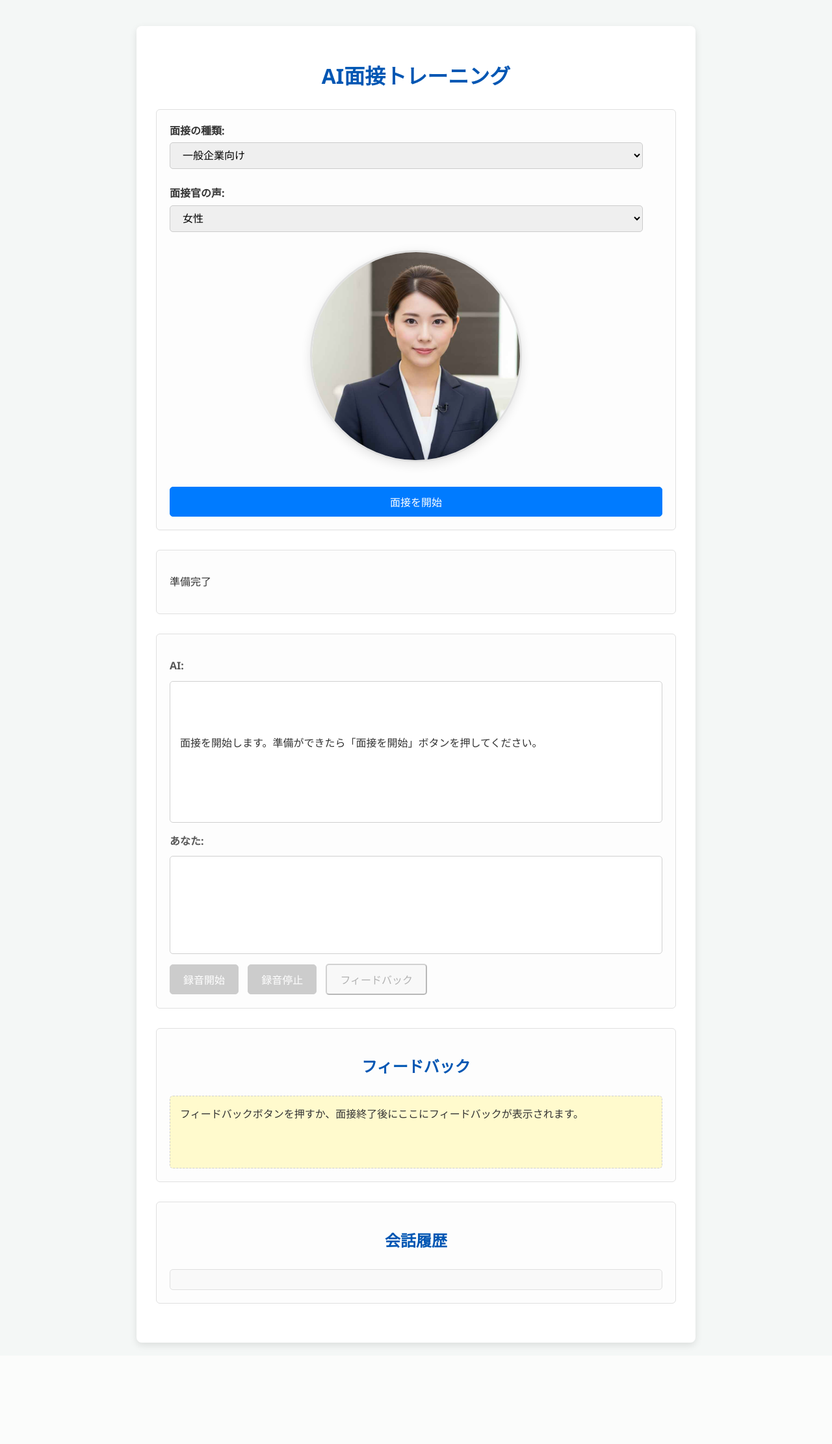
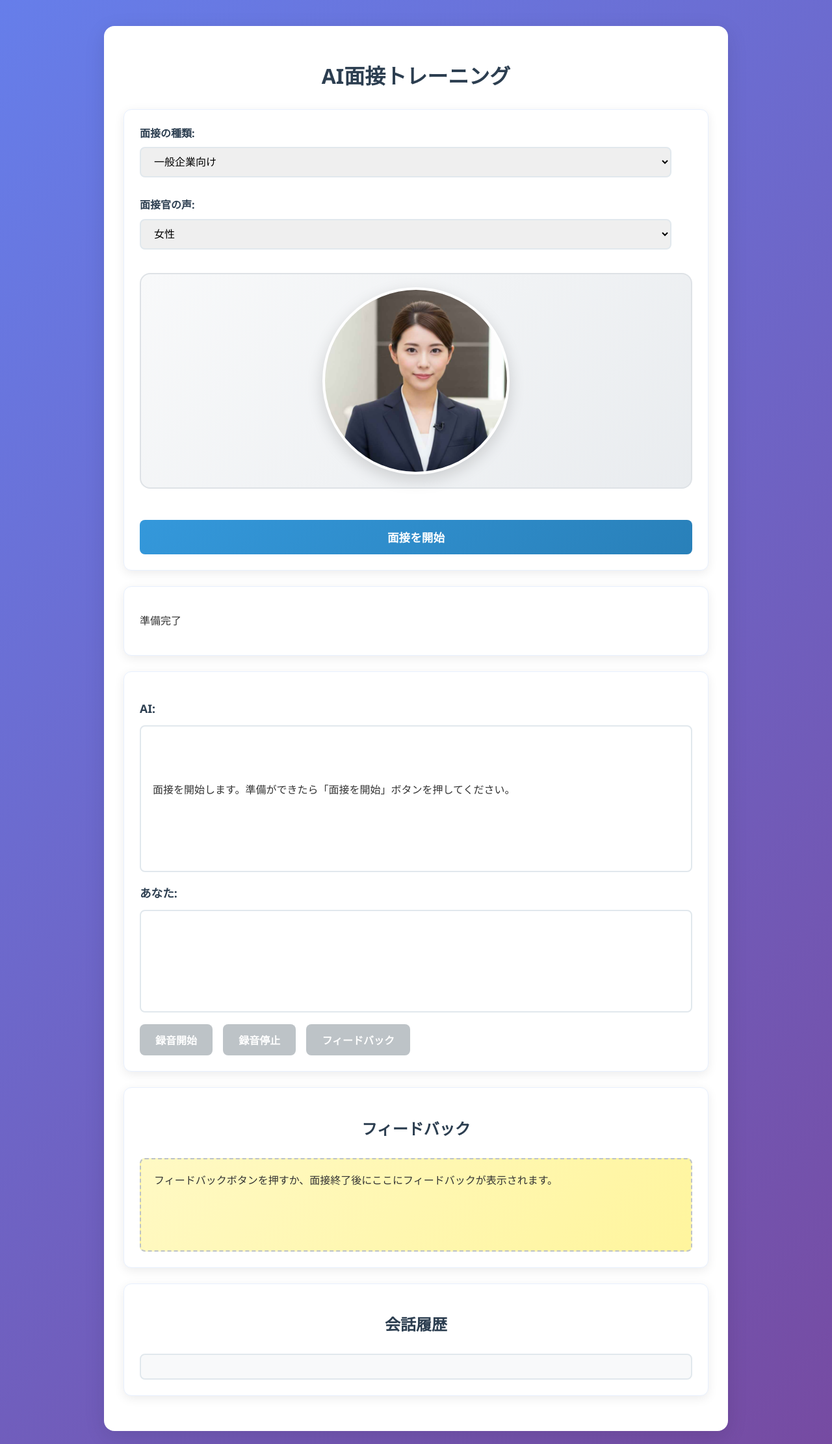
Before and after one commit to hyoudou-hirokazu/ai-mensetu, a Flask app: page / in a window 1280 px wide. Shown: the whole page at 65% size. Before the commit the page ends 2074 px from the top, so only its background shows below. Run offline with Flask 3, Linux system fonts and the light colour scheme; parts of the project's set-up code (start-up, migrations or seed data) failed here and were passed over.

Commit message:
録音状態の視覚化機能を追加し、UIのデザインを改善。背景のグラデーション変更、ボタンのスタイル調整、レスポンシブデザインの最適化を実施。

```diff
--- a/static/script.js
+++ b/static/script.js
@@ -12,6 +12,7 @@ document.addEventListener('DOMContentLoaded', () => {
     const feedbackContentElem = document.getElementById('feedback-content');
     const historyLogElem = document.getElementById('history-log');
     const interviewerImageElem = document.getElementById('interviewer-image');
+    const recordingIndicator = document.getElementById('recording-indicator');
 
     // UI初期状態設定
     function resetUI() {
@@ -119,12 +120,14 @@ document.addEventListener('DOMContentLoaded', () => {
             aiMessageElem.textContent = 'AI: （あなたの回答を待っています）'; // AIのメッセージを更新
             aiAudioElem.style.display = 'none'; // AIの音声を非表示に
             feedbackContentElem.innerHTML = 'フィードバックを生成中...'; // フィードバックエリアを更新
+            showRecordingIndicator();
         } catch (error) {
             console.error('マイクアクセスエラー:', error);
             statusMessageElem.textContent = 'マイクへのアクセスが拒否されました。';
             recordBtn.disabled = false;
             stopRecordBtn.disabled = true;
             feedbackButton.disabled = false; // エラー時はフィードバックボタンを有効に戻す
+            hideRecordingIndicator();
         }
     });
 
@@ -133,10 +136,11 @@ document.addEventListener('DOMContentLoaded', () => {
         if (mediaRecorder && isRecording) {
             mediaRecorder.stop();
             isRecording = false;
-            recordBtn.disabled = true;
+            recordBtn.disabled = true; // 音声処理中は録音ボタンを無効化
             stopRecordBtn.disabled = true;
             feedbackButton.disabled = true; // 音声処理中はフィードバックボタンを無効化
             statusMessageElem.textContent = '音声を処理中...';
+            hideRecordingIndicator();
         }
     });
 
@@ -349,4 +353,13 @@ document.addEventListener('DOMContentLoaded', () => {
             interviewerImageElem.alt = '男性面接官';
         }
     });
+
+    // 録音状態の視覚化制御
+    function showRecordingIndicator() {
+        recordingIndicator.classList.add('active');
+    }
+
+    function hideRecordingIndicator() {
+        recordingIndicator.classList.remove('active');
+    }
 });
--- a/static/style.css
+++ b/static/style.css
@@ -4,170 +4,296 @@ body {
     font-family: 'Segoe UI', 'BIZ UDGothic', 'Meiryo UI', sans-serif;
     line-height: 1.6;
     color: #333;
-    background-color: #f4f7f6;
+    background: linear-gradient(135deg, #667eea 0%, #764ba2 100%);
     margin: 0;
     padding: 20px;
     display: flex;
     justify-content: center;
-    align-items: flex-start; /* 上部に寄せる */
+    align-items: flex-start;
     min-height: 100vh;
 }
 
 .container {
     background: #fff;
     padding: 30px;
-    border-radius: 8px;
-    box-shadow: 0 4px 12px rgba(0, 0, 0, 0.1);
-    max-width: 800px;
+    border-radius: 16px;
+    box-shadow: 0 8px 32px rgba(0, 0, 0, 0.1);
+    max-width: 900px;
     width: 100%;
-    margin-top: 20px; /* 上部に少し余白 */
+    margin-top: 20px;
 }
 
 h1, h2 {
-    color: #0056b3;
+    color: #2c3e50;
     text-align: center;
     margin-bottom: 25px;
+    font-weight: 600;
 }
 
+/* カード型レイアウト */
 .settings, .interview-area, .feedback-area, .conversation-history, .status {
-    margin-bottom: 30px;
-    padding: 20px;
-    border: 1px solid #e0e0e0;
-    border-radius: 6px;
-    background-color: #fdfdfd;
+    margin-bottom: 24px;
+    padding: 24px;
+    border-radius: 12px;
+    background: #ffffff;
+    box-shadow: 0 4px 16px rgba(0, 0, 0, 0.08);
+    border: 1px solid #e8f0fe;
+    transition: all 0.3s ease;
+}
+
+.settings:hover, .interview-area:hover, .feedback-area:hover, .conversation-history:hover {
+    box-shadow: 0 6px 24px rgba(0, 0, 0, 0.12);
+    transform: translateY(-2px);
 }
 
 .settings label {
-    font-weight: bold;
+    font-weight: 600;
     margin-right: 10px;
-    display: block; /* ラベルをブロック要素にして改行 */
-    margin-bottom: 5px;
-    margin-top: 15px; /* 各設定項目間のスペース */
+    display: block;
+    margin-bottom: 8px;
+    margin-top: 18px;
+    color: #2c3e50;
 }
 
 .settings label:first-child {
-    margin-top: 0; /* 最初のラベルは上マージンなし */
+    margin-top: 0;
 }
 
 .settings select, .settings input[type="text"] {
-    padding: 10px 15px;
-    border-radius: 5px;
-    border: 1px solid #ccc;
+    padding: 12px 16px;
+    border-radius: 8px;
+    border: 2px solid #e1e8ed;
     font-size: 1rem;
-    width: calc(100% - 30px); /* パディング分を考慮 */
-    box-sizing: border-box; /* パディングを幅に含める */
-    margin-bottom: 10px;
+    width: calc(100% - 32px);
+    box-sizing: border-box;
+    margin-bottom: 12px;
+    transition: border-color 0.3s ease;
+}
+
+.settings select:focus, .settings input[type="text"]:focus {
+    outline: none;
+    border-color: #3498db;
+    box-shadow: 0 0 0 3px rgba(52, 152, 219, 0.1);
 }
 
 .settings button {
-    padding: 10px 15px;
-    border-radius: 5px;
-    border: 1px solid #007bff;
-    font-size: 1rem;
+    padding: 14px 20px;
+    border-radius: 8px;
+    border: none;
+    font-size: 1.1rem;
+    font-weight: 600;
     cursor: pointer;
-    transition: background-color 0.3s ease, border-color 0.3s ease;
-    background-color: #007bff;
+    transition: all 0.3s ease;
+    background: linear-gradient(135deg, #3498db, #2980b9);
     color: white;
-    width: 100%; /* ボタンを幅いっぱいに */
-    margin-top: 20px;
+    width: 100%;
+    margin-top: 24px;
 }
 
 .settings button:hover {
-    background-color: #0056b3;
-    border-color: #0056b3;
+    background: linear-gradient(135deg, #2980b9, #1f5f8b);
+    transform: translateY(-1px);
+    box-shadow: 0 4px 12px rgba(52, 152, 219, 0.3);
 }
 
 .settings button:disabled {
-    background-color: #cccccc;
-    border-color: #cccccc;
+    background: #bdc3c7;
     cursor: not-allowed;
+    transform: none;
+    box-shadow: none;
+}
+
+/* 面接官画像最適化 */
+.interviewer-image-area {
+    display: flex;
+    justify-content: center;
+    align-items: center;
+    margin: 24px 0;
+    padding: 20px;
+    background: linear-gradient(135deg, #f8f9fa, #e9ecef);
+    border-radius: 16px;
+    border: 2px solid #dee2e6;
+}
+
+.interviewer-image {
+    width: 280px;
+    height: 280px;
+    object-fit: cover;
+    border-radius: 50%;
+    box-shadow: 0 8px 24px rgba(0,0,0,0.15);
+    border: 4px solid #fff;
+    background: #fff;
+    transition: all 0.3s ease;
+}
+
+.interviewer-image:hover {
+    transform: scale(1.05);
+    box-shadow: 0 12px 32px rgba(0,0,0,0.2);
+}
+
+/* 録音状態視覚化 */
+.recording-indicator {
+    display: none;
+    align-items: center;
+    justify-content: center;
+    margin: 16px 0;
+    padding: 12px;
+    background: #fff3cd;
+    border: 2px solid #ffeaa7;
+    border-radius: 8px;
+    color: #856404;
+    font-weight: 600;
+}
+
+.recording-indicator.active {
+    display: flex;
+    animation: pulse 1.5s infinite;
+}
+
+.recording-wave {
+    display: flex;
+    align-items: center;
+    margin-left: 12px;
+}
+
+.recording-wave span {
+    width: 4px;
+    height: 20px;
+    background: #e74c3c;
+    margin: 0 2px;
+    border-radius: 2px;
+    animation: wave 1s infinite ease-in-out;
+}
+
+.recording-wave span:nth-child(2) { animation-delay: 0.1s; }
+.recording-wave span:nth-child(3) { animation-delay: 0.2s; }
+.recording-wave span:nth-child(4) { animation-delay: 0.3s; }
+.recording-wave span:nth-child(5) { animation-delay: 0.4s; }
+
+@keyframes pulse {
+    0%, 100% { opacity: 1; }
+    50% { opacity: 0.7; }
+}
+
+@keyframes wave {
+    0%, 100% { height: 20px; }
+    50% { height: 40px; }
 }
 
 .interview-area .label {
-    font-weight: bold;
-    color: #555;
-    margin-bottom: 10px;
+    font-weight: 600;
+    color: #2c3e50;
+    margin-bottom: 12px;
+    font-size: 1.1rem;
 }
 
 .response-box {
-    border: 1px solid #d0d0d0;
+    border: 2px solid #e1e8ed;
     background-color: #ffffff;
-    min-height: 50px;
-    padding: 15px;
-    border-radius: 5px;
-    margin-bottom: 15px;
+    min-height: 60px;
+    padding: 18px;
+    border-radius: 8px;
+    margin-bottom: 18px;
     word-wrap: break-word;
     white-space: pre-wrap;
+    transition: border-color 0.3s ease;
+}
+
+.response-box:focus-within {
+    border-color: #3498db;
+    box-shadow: 0 0 0 3px rgba(52, 152, 219, 0.1);
 }
 
 .user-input-area button {
-    padding: 10px 20px;
-    margin-right: 10px;
-    border-radius: 5px;
+    padding: 12px 24px;
+    margin-right: 12px;
+    border-radius: 8px;
     font-size: 1rem;
+    font-weight: 600;
     cursor: pointer;
-    transition: background-color 0.3s ease;
+    transition: all 0.3s ease;
+    border: none;
 }
 
 #record-btn {
-    background-color: #28a745;
+    background: linear-gradient(135deg, #27ae60, #229954);
     color: white;
-    border: 1px solid #28a745;
 }
 
 #record-btn:hover {
-    background-color: #218838;
-    border-color: #1e7e34;
+    background: linear-gradient(135deg, #229954, #1e8449);
+    transform: translateY(-1px);
+    box-shadow: 0 4px 12px rgba(39, 174, 96, 0.3);
 }
 
 #record-btn:disabled {
-    background-color: #cccccc;
-    border-color: #cccccc;
+    background: #bdc3c7;
     cursor: not-allowed;
+    transform: none;
+    box-shadow: none;
 }
 
 #stop-record-btn {
-    background-color: #dc3545;
+    background: linear-gradient(135deg, #e74c3c, #c0392b);
     color: white;
-    border: 1px solid #dc3545;
 }
 
 #stop-record-btn:hover {
-    background-color: #c82333;
-    border-color: #bd2130;
+    background: linear-gradient(135deg, #c0392b, #a93226);
+    transform: translateY(-1px);
+    box-shadow: 0 4px 12px rgba(231, 76, 60, 0.3);
 }
 
 #stop-record-btn:disabled {
-    background-color: #cccccc;
-    border-color: #cccccc;
+    background: #bdc3c7;
     cursor: not-allowed;
+    transform: none;
+    box-shadow: none;
+}
+
+#feedback-button {
+    background: linear-gradient(135deg, #f39c12, #e67e22);
+    color: white;
+}
+
+#feedback-button:hover {
+    background: linear-gradient(135deg, #e67e22, #d35400);
+    transform: translateY(-1px);
+    box-shadow: 0 4px 12px rgba(243, 156, 18, 0.3);
+}
+
+#feedback-button:disabled {
+    background: #bdc3c7;
+    cursor: not-allowed;
+    transform: none;
+    box-shadow: none;
 }
 
 .feedback-area #feedback-log {
-    border: 1px dashed #d0d0d0;
-    padding: 15px;
-    min-height: 80px;
-    background-color: #fffacd;
-    border-radius: 5px;
+    border: 2px dashed #bdc3c7;
+    padding: 20px;
+    min-height: 100px;
+    background: linear-gradient(135deg, #fff9c4, #fff59d);
+    border-radius: 8px;
 }
 
 .feedback-area #feedback-log p {
-    margin-bottom: 8px;
+    margin-bottom: 10px;
 }
 
 .conversation-history #history-log {
     max-height: 300px;
     overflow-y: auto;
-    border: 1px solid #e0e0e0;
-    padding: 15px;
-    background-color: #f9f9f9;
-    border-radius: 5px;
+    border: 2px solid #e1e8ed;
+    padding: 18px;
+    background: #f8f9fa;
+    border-radius: 8px;
 }
 
 .conversation-history .entry {
-    margin-bottom: 10px;
-    padding: 8px 0;
-    border-bottom: 1px dashed #eee;
+    margin-bottom: 12px;
+    padding: 10px 0;
+    border-bottom: 1px dashed #dee2e6;
 }
 
 .conversation-history .entry:last-child {
@@ -175,33 +301,22 @@ h1, h2 {
 }
 
 .conversation-history .entry .role {
-    font-weight: bold;
-    margin-right: 5px;
+    font-weight: 600;
+    margin-right: 8px;
 }
 
 .conversation-history .entry.ai .role {
-    color: #007bff;
+    color: #3498db;
 }
 
 .conversation-history .entry.user .role {
-    color: #28a745;
+    color: #27ae60;
 }
 
 audio {
     width: 100%;
-    margin-top: 10px;
-}
-
-/* レスポンシブデザインの調整 */
-@media (max-width: 768px) {
-    .container {
-        padding: 15px;
-    }
-    .settings select, .settings input[type="text"], .settings button, .user-input-area button {
-        width: 100%;
-        margin-left: 0;
-        margin-top: 10px;
-    }
+    margin-top: 12px;
+    border-radius: 8px;
 }
 
 .feedback-score {
@@ -261,19 +376,17 @@ audio {
     font-size: 1.05em;
 }
 
-.interviewer-image-area {
-    display: flex;
-    justify-content: center;
-    align-items: center;
-    margin: 18px 0 18px 0;
+/* レスポンシブデザインの調整 */
+@media (max-width: 768px) {
+    .container {
+        padding: 20px;
+        margin: 10px;
+    }
+    .settings select, .settings input[type="text"], .settings button, .user-input-area button {
+        font-size: 16px;
+    }
+    .interviewer-image {
+        width: 200px;
+        height: 200px;
+    }
 }
-
-.interviewer-image {
-    width: 320px;
-    height: 320px;
-    object-fit: cover;
-    border-radius: 50%;
-    box-shadow: 0 4px 16px rgba(0,0,0,0.10);
-    border: 3px solid #e0e0e0;
-    background: #fff;
-}
--- a/templates/index.html
+++ b/templates/index.html
@@ -49,6 +49,19 @@
                 <div class="response-box">
                     <p id="user-transcript"></p>
                 </div>
+
+                <!-- 録音状態表示 -->
+                <div id="recording-indicator" class="recording-indicator">
+                    <span>録音中...</span>
+                    <div class="recording-wave">
+                        <span></span>
+                        <span></span>
+                        <span></span>
+                        <span></span>
+                        <span></span>
+                    </div>
+                </div>
+
                 <button id="record-btn" disabled>録音開始</button>
                 <button id="stop-record-btn" disabled>録音停止</button>
                 <button id="feedback-button" disabled>フィードバック</button>
```
